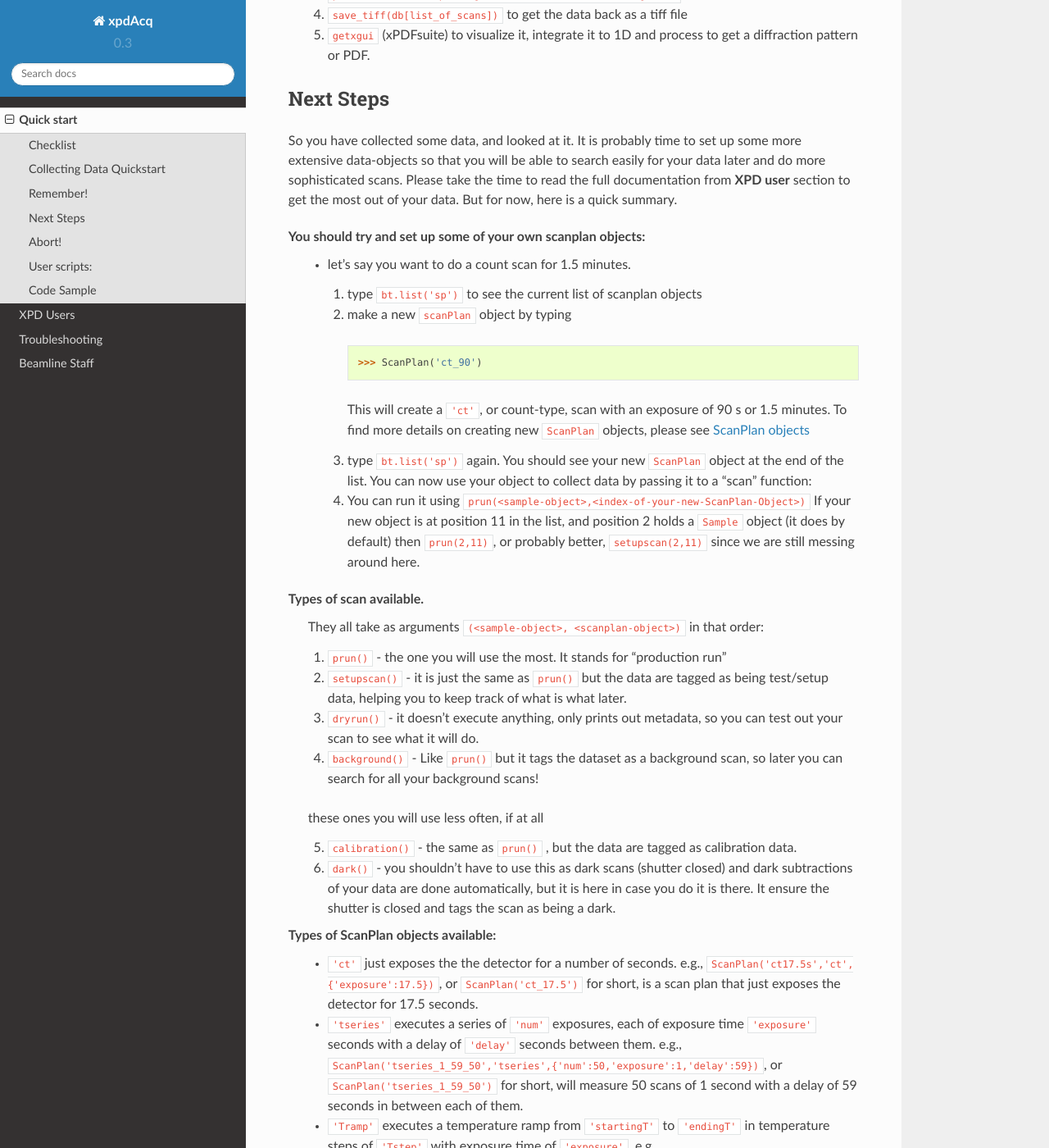
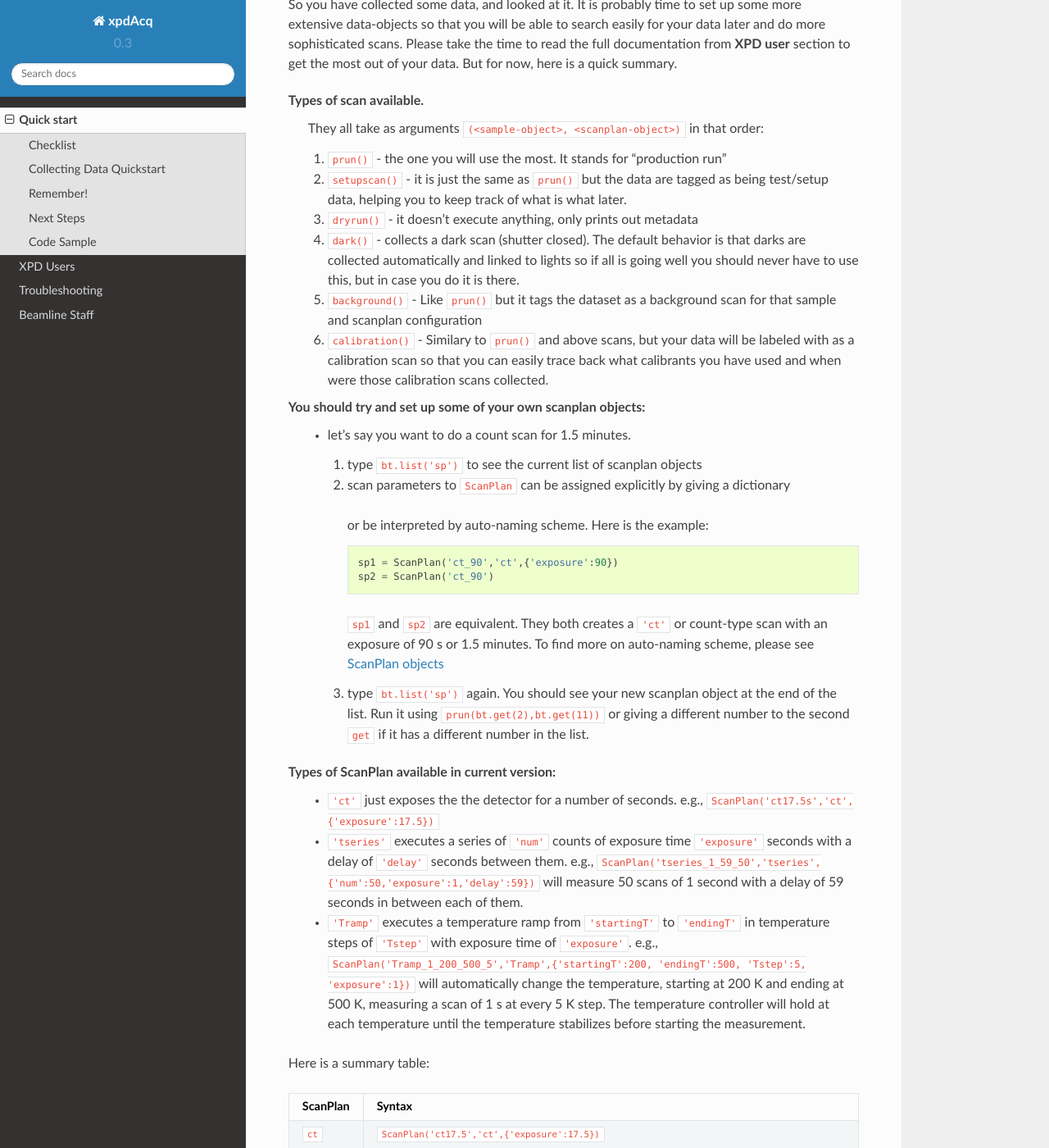
Before and after one commit to xpdAcq/xpdAcq, a Sphinx documentation site: the page built from doc/quickstart.rst, in a window 1280 px wide and 1400 px high, scrolled down 2872 px. Shown: the whole window at 82% size. Built offline with Sphinx 7.4.7 and the Read the Docs theme 2.0.0, drawn with Linux system fonts in a browser that asks for light colours; some of the changed text lies outside the part shown.

Commit message:
Revert "more edits by simon on quickstart"

```diff
--- a/doc/quickstart.rst
+++ b/doc/quickstart.rst
@@ -21,6 +21,7 @@ for you.  Let's check if it is the case.
 
 2. OK, you are in.  Make sure that that the instrument scientist has initiated your beamtime. type ``bt.md`` and hit return. You should see the beamtime (``bt``) metadata (``md``) that has been pre-stored by the IS, and it should contain things like the last name of the PI on the proposal and the SAF number for the beamtime.  If not, please seek out the IS to get your session initialized.
 3. Check that the wavelength has been set.  Does the correct x-ray wavelength appear in ``bt.md`` ``['bt_wavelength']`` field, or does it say ``None``.  If the latter, you can still collect scans but automated data reduction may not work, so best to grab the IS again.
+4. Has a calibration already been carried out?  [FIXME]
 5. Check that the Perkin Elmer detector is correctly set up.
 
   * Look at the Perkin Elmer screen on the CSS and make sure that ``Acquire`` mode has been enabled. If Acquire mode is enabled, it should show system information ``Collecting`` in yellow color. If it hasn't been activated, please click 'start' button.
@@ -37,32 +38,20 @@ for you.  Let's check if it is the case.
      In [5]: glbl.area_det
      Out[5]: PerkinElmerContinuous(prefix='XF:28IDC-ES:1{Det:PE1}', name='pe1', read_attrs=['tiff', 'stats1'], configuration_attrs=['images_per_set', 'number_of_sets'], monitor_attrs=[])
 
-There are other setups that you can do to make your experiment run smoothly.  For example, by carrying out a calibration before you start collecting it greatly facilitate data reduction later.  Please talk to the IS if you don't know how to do this.
-
-But you seem to be set up ok, so let's go and collect some data.
+There are other setups that you can do to make your experiment run smoothly,  but you seem to be set up ok, so let's go and collect some data.
 
 Collecting Data Quickstart
 ++++++++++++++++++++++++++
 
 The basic way to collect data is to carry out a "scan", by typing the kind of scan and giving it as arguments a ``sample-object`` and a ``scanplan-object``.  These objects just contain information that will either be used to run the scan, and/or just saved as metadata with the data, allowing you to find the data later and process it. You will make your own objects later, but for now you can do a quick scan just to collect some data with some predefined objects.
 
- 1. Type ``bt.list()`` and return.  You should see a list of already defined objects and their index, or the number they sit in the list.
- 2. To run a scan you type ``<scan-name>(<sample-object>,<scanplan-object>)``:
+ 1. Type ``bt.list()`` and return.  You should see a list of objects and their index, or the number they sit in the list.
+ 2. To run a scan you type ``prun(<sample-object>,<scanplan-object>)``:
 
-   Replace those words in angle brackets with pointers to real objects, eg.:
-
-   1. ``prun(bt.get(2),bt.get(5))`` will do a scan on the dummy sample (``'sa'``) called ``'l-user'``--(for lazy user!) which is in position (index) ``2`` in the ``bt.list()`` list--for 1 second (the name of that object in the list at position ``5`` is ``'ct1s'`` which stands for "count 1 second").
-   2. ``prun(bt.get(2),bt.get(7))`` will do a scan for 10 s on the same sample (to see that, look at the list produced by typing ``bt.list()``.
-   3. ``setupscan(bt.get(2),bt.get(7))`` will do a setupscan on that sample for 10 seconds.  A setupscan is like a prun ("production run") except it is tagged in metadata as a setupscan so you can separate later which were production runs and which were setup-scans.
+   ``prun`` supports different ways of assigning objects. You can either assign objects with object index, name of acquire object or ``bt.get()`` methods.
+   Following expressions are all equivalent.
 
    .. code-block:: python
-
-     Pro-Tip:
-     '''``prun`` and all the scans support different ways of assigning acquire objects.
-     You can either get the objects with the ``bt.get()`` methods as above, or
-     to save typing, the scan functions allow you to specify just the object index,
-     or (unique) name of the acquire object. The following expressions are all
-     equivalent:'''
 
      prun(bt.get(2), bt.get(5))
      prun('l-user', bt.get(5))
@@ -70,12 +59,17 @@ The basic way to collect data is to carry out a "scan", by typing the kind of sc
      prun(2,5)
      prun('l-user','ct1s')
 
+   Replace those words in angle brackets with pointers to real objects, eg.:
+
+   1. ``prun(bt.get(2),bt.get(5))`` will do a scan on the dummy sample (``'sa'``) called ``'l-user'``--(for lazy user!) which is in position (index) ``2`` in the ``bt.list()`` list--for 1 second (the name of that object in the list at position ``5`` is ``'ct1s'`` which stands for "count 1 second").
+   2. ``prun(bt.get(2),bt.get(7))`` will do a scan for 10 s on the same sample.
+   3. ``setupscan(bt.get(2),bt.get(7))`` will do a setupscan on that sample for 10 seconds.  A setupscan is like a prun ("production run") except it is tagged in metadata as a setupscan so you can separate later which were production runs and which were setup-scans.
 
  3. to see the data you have to extract it from the NSLS-ii database.
 
    1. Type ``save_last_tiff()`` to get the most recent scan you ran.  A dark-subtracted tiff file will appear in the directory ``~/xpdUser/tiff_base`` with prefix ``sub_`` in file name.
    2. ``save_tiff(db[-2])`` gets you the second to last scan that was collected, ``save_tiff(db[-10:])`` gets you the last 10 scans, (the syntax is Pythonic but it means "the items in the list from 10 ago up to the end of the list, i.e., now".  You can do all kinds of slicing and dicing, for example ``db[-10:-8,-2]`` would return the scans that were tenth, ninth and eighth ago, and also the last but one.) and so on.
-   3. The tiff file appears in the directory ``~/xpdUser/tiff_base`` with a reasonably recognizable automatically generated name and you can do pretty much what you like with it. For example, copy it to an external drive.  However, there are handy tools on the XPD computer for analyzing your data.  As long as you save all your work in the ``xpdUser`` directory tree (make as many directories as you like under there) your work will be archived in a remote location at the end of your beamtime, and then completely deleted from the local XPD computer so that the next user has their own fresh environment to work in, but your work is safe.
+   3. The tiff file appears in the directory ``~/xpdUser/tiff_base`` with a reasonably recognizable automatically generated name and you can do pretty much what you like with it. For example, copy it to an external drive.  However, there are handy tools on the XPD computer for analyzing your data.  As long as you save all your work in the ``xpdUser`` directory tree (make as many directories as you like under there) your work will be archived in a remote location at the end of your beamtime, and then completely deleted from the local XPD computer so that the next user has their own fresh environment to work in but your work is safe.
    4. To use data analysis tools on the XPD computer, **in a new terminal window**
 
      * Type ``getxgui``
@@ -84,10 +78,9 @@ The basic way to collect data is to carry out a "scan", by typing the kind of sc
 Remember!
 +++++++++
    1. ``bt.list()`` to see what objects are available
-   2. ``setupscan(<index-of-Sample-object>,<index-of-ScanPlan-object>)``  to run setup scans until you are ready for production runs, then
-   3. ``prun(<index-of-Sample-object>),<index-of-ScanPlan-object>)``
-   4. ``save_tiff(db[list_of_scans])`` to get the data back as a tiff file
-   5. ``getxgui`` (xPDFsuite) to visualize it, integrate it to 1D and process to get a diffraction pattern or PDF.
+   2. ``prun(bt.get(<sampleIndex>)bt.get(<scanplanIndex>))`` to run the scan
+   3. ``save_tiff(db[list_of_scans])`` to get the data back as a tiff file
+   4. ``getxgui`` (xPDFsuite) to visualize it, integrate it to 1D and process to get a diffraction pattern or PDF.
 
 Next Steps
 ++++++++++
@@ -95,64 +88,60 @@ Next Steps
 So you have collected some data, and looked at it.  It is probably time to set up some more extensive data-objects so that you will be able to search easily for your data later and do more sophisticated scans.
 Please take the time to read the full documentation from **XPD user** section to get the most out of your data.  But for now, here is a quick summary.
 
-You should try and set up some of your own scanplan objects:
-  * let's say you want to do a count scan for 1.5 minutes.
-
-    1. type ``bt.list('sp')``  to see the current list of scanplan objects
-    2. make a new ``scanPlan`` object by typing
-
-      .. code-block:: python
-
-        >>> ScanPlan('ct_90')
-
-      This will create a ``'ct'``, or count-type, scan with an exposure of 90 s or 1.5 minutes.
-      To find more details on creating new ``ScanPlan`` objects, please see :ref:`usb_Scan`
-    3. type ``bt.list('sp')`` again.  You should see your new ``ScanPlan`` object at the end of the list.  You can now use your object to collect data by passing it to a "scan" function:
-    4. You can run it using ``prun(<sample-object>,<index-of-your-new-ScanPlan-Object>)``  If your new object is at position 11 in the list, and position 2 holds a ``Sample`` object (it does by default) then ``prun(2,11)``, or probably better, ``setupscan(2,11)`` since we are still messing around here.
-
 Types of scan available.
   They all take as arguments ``(<sample-object>, <scanplan-object>)`` in that order:
 
   1. ``prun()`` - the one you will use the most.  It stands for "production run"
   2. ``setupscan()`` - it is just the same as ``prun()`` but the data are tagged as being test/setup data, helping you to keep track of what is what later.
-  3. ``dryrun()`` - it doesn't execute anything, only prints out metadata, so you can test out your scan to see what it will do.
-  4. ``background()`` - Like ``prun()`` but it tags the dataset as a background scan, so later you can search for all your background scans!
+  3. ``dryrun()`` - it doesn't execute anything, only prints out metadata
+  4. ``dark()`` - collects a dark scan (shutter closed).  The default behavior is that darks are collected automatically and linked to lights so if all is going well you should never have to use this, but in case you do it is there.
+  5. ``background()`` - Like ``prun()`` but it tags the dataset as a background scan for that sample and scanplan configuration
+  6. ``calibration()`` - Similary to ``prun()`` and above scans, but your data will be labeled with as a calibration scan so that you can easily trace back what calibrants you have used and when were those calibration scans collected.
 
-  these ones you will use less often, if at all
+You should try and set up some of your own scanplan objects:
+  * let's say you want to do a count scan for 1.5 minutes.
 
-  5. ``calibration()`` - the same as ``prun()`` , but the data are tagged as calibration data.
-  6. ``dark()`` - you shouldn't have to use this as dark scans (shutter closed) and dark subtractions of your data are done automatically, but it is here in case you do it is there.  It ensure the shutter is closed and tags the scan as being a dark.
+    1. type ``bt.list('sp')``  to see the current list of scanplan objects
+    2. scan parameters to ``ScanPlan`` can be assigned explicitly by giving a dictionary
+      or be interpreted by auto-naming scheme. Here is the example:
 
-Types of ScanPlan objects available:
-  * ``'ct'`` just exposes the the detector for a number of seconds. e.g.,  ``ScanPlan('ct17.5s','ct',{'exposure':17.5})``, or ``ScanPlan('ct_17.5')`` for short, is a scan plan that just exposes the detector for 17.5 seconds.
-  * ``'tseries'`` executes a series of ``'num'`` exposures, each of exposure time ``'exposure'`` seconds with  a delay of ``'delay'`` seconds between them.  e.g., ``ScanPlan('tseries_1_59_50','tseries',{'num':50,'exposure':1,'delay':59})``, or ``ScanPlan('tseries_1_59_50')`` for short, will measure 50 scans of 1 second with a delay of 59 seconds in between each of them.
-  * ``'Tramp'`` executes a temperature ramp from ``'startingT'`` to ``'endingT'`` in temperature steps of ``'Tstep'`` with exposure time of ``'exposure'``.  e.g., ``ScanPlan('Tramp_1_200_500_5','Tramp',{'startingT':200, 'endingT':500, 'Tstep':5, 'exposure':1})``, or ``ScanPlan('Tramp_1_200_500_5')`` for short, will automatically change the temperature, starting at 200 K and ending at 500 K, measuring a scan of 1 s at every 5 K step. The temperature controller will hold at each temperature until the temperature stabilizes before starting the measurement.
-  in the shortened "auto-naming" syntax, the logic is that the first number is always the exposure time.  Later numbers depend on the type of the ``ScanPlan`` type.  Remember, you can always give your object to ``dryrun()`` and it will tell you what Frankenstein you created without executing anything.
+      .. code-block:: python
 
-Types of Sample objects available:
-  * ``Sample`` - there is only one type of Sample "object", but you will create as many copies of it as you have samples, each with a unique sample name that helps you remember what the sample is.  It is a container for all the metadata about your sample, and moving forward, the metadata may be used for automated data reduction and modeling.
+        sp1 = ScanPlan('ct_90','ct',{'exposure':90})
+        sp2 = ScanPlan('ct_90')
+
+      ``sp1`` and ``sp2`` are equivalent. They both creates a ``'ct'`` or count-type scan with an exposure of 90 s or 1.5 minutes.
+      To find more on auto-naming scheme, please see :ref:`usb_Scan`
+
+    3. type ``bt.list('sp')`` again.  You should see your new scanplan object at the end of the list.  Run it using ``prun(bt.get(2),bt.get(11))`` or giving a different number to the second ``get`` if it has a different number in the list.
+
+Types of ScanPlan available in current version:
+  * ``'ct'`` just exposes the the detector for a number of seconds. e.g.,  ``ScanPlan('ct17.5s','ct',{'exposure':17.5})``
+  * ``'tseries'`` executes a series of ``'num'`` counts of exposure time ``'exposure'`` seconds with  a delay of ``'delay'`` seconds between them.  e.g., ``ScanPlan('tseries_1_59_50','tseries',{'num':50,'exposure':1,'delay':59})`` will measure 50 scans of 1 second with a delay of 59 seconds in between each of them.
+  * ``'Tramp'`` executes a temperature ramp from ``'startingT'`` to ``'endingT'`` in temperature steps of ``'Tstep'`` with exposure time of ``'exposure'``.  e.g., ``ScanPlan('Tramp_1_200_500_5','Tramp',{'startingT':200, 'endingT':500, 'Tstep':5, 'exposure':1})`` will automatically change the temperature,
+    starting at 200 K and ending at 500 K, measuring a scan of 1 s at every 5 K step. The temperature controller will hold at each temperature until the temperature stabilizes before starting the measurement.
 
 Here is a summary table:
 
-=========== =================================================================================================== =================================
-ScanPlan    Syntax                                                                                              Short Form
-=========== =================================================================================================== =================================
-``ct``      ``ScanPlan('ct17.5','ct',{'exposure':17.5})``                                                       ``ScanPlan('ct_17.5')``
-``tseries`` ``ScanPlan('tseries_1_59_50','tseries',{'num':50,'exposure':1,'delay':59})``                        ``ScanPlan('tseries_1_59_50')``
-``Tramp``   ``ScanPlan('Tramp_1_200_500_5','Tramp',{'startingT':200, 'endingT':500, 'Tstep':5, 'exposure':1})`` ``ScanPlan('Tramp_1_200_500_5')``
-=========== =================================================================================================== =================================
+=========== ==================================================================================================
+ScanPlan    Syntax
+=========== ==================================================================================================
+``ct``      ``ScanPlan('ct17.5','ct',{'exposure':17.5})``
+``tseries`` ``ScanPlan('tseries_1_59_50','tseries',{'num':50,'exposure':1,'delay':59})``
+``Tramp``   ``ScanPlan('Tramp_1_200_500_5','Tramp',{'startingT':200, 'endingT':500, 'Tstep':5, 'exposure':1})``
+=========== ==================================================================================================
 
-Abort!
-++++++
+Tiff naming schema:
+  The tiff file will be saved with the name:
 
-  Oops, you requested a scan with the wrong ``Sample``, or ``ScanPlan`` object, or your ``ScanPlan`` object is not doing what you expected!!!!!
+  .. code-block:: none
 
-      .. code-block:: python
+    <sample_name>_<scanplan_name>_<time_stamp>_<uid>_<something_else>_<sequence_number>.tif
 
-        >>> CTL-C
-
-  will interrupt your scan and allow you to choose whether to abort it, or restart it.
-  * If you abort it the system is reset to where it was before the scan started.
+  All the information in the ``scanplan`` and ``sample`` objects will be saved to metadata and searchable and usable for processing later.
+  ``<uid>`` is the unique identifier to this ``scanplan``. You can use it to search specific scan later.
+  ``<something-else>`` depends on the ``scanplan`` type, for example, for a ``Tramp`` it is the actual temperature read from the temperature controller when the data-collection was initiated for that point.
+  ``<sequence number>`` will be in ``0001, 0002, ...`` format, which tells you the sequence index of ``scan`` from a``scanplan``.
 
 Experiment and sample objects:
   1. It is time well spent to set up all your experiment and sample objects accurately.
@@ -164,8 +153,6 @@ Experiment and sample objects:
   Simulation at home is strongly recommended. See the full documentation for more details at here [FIXME doc needed]
 
 User scripts:
-+++++++++++++
-
   Your ``scanplan`` objects can be sequenced into scripts, executing one after the other as you desire.  To set this up, write a sequence of commands into a text file, save it with the extension ``.py`` in the ``userScripts`` directory with a memorable name, like ``myNightShiftScript.py``.  Double and triple check your script, then when you are ready to execute it, in ``ipython`` session type:
 
   .. code-block:: python
```
Also changed, not shown: other parts of doc/quickstart.rst (+1 -1 lines), doc/index.rst (+10 -13 lines), doc/tiffNamingSchemaHoldingPlace.txt (deleted, +0 -12 lines).
